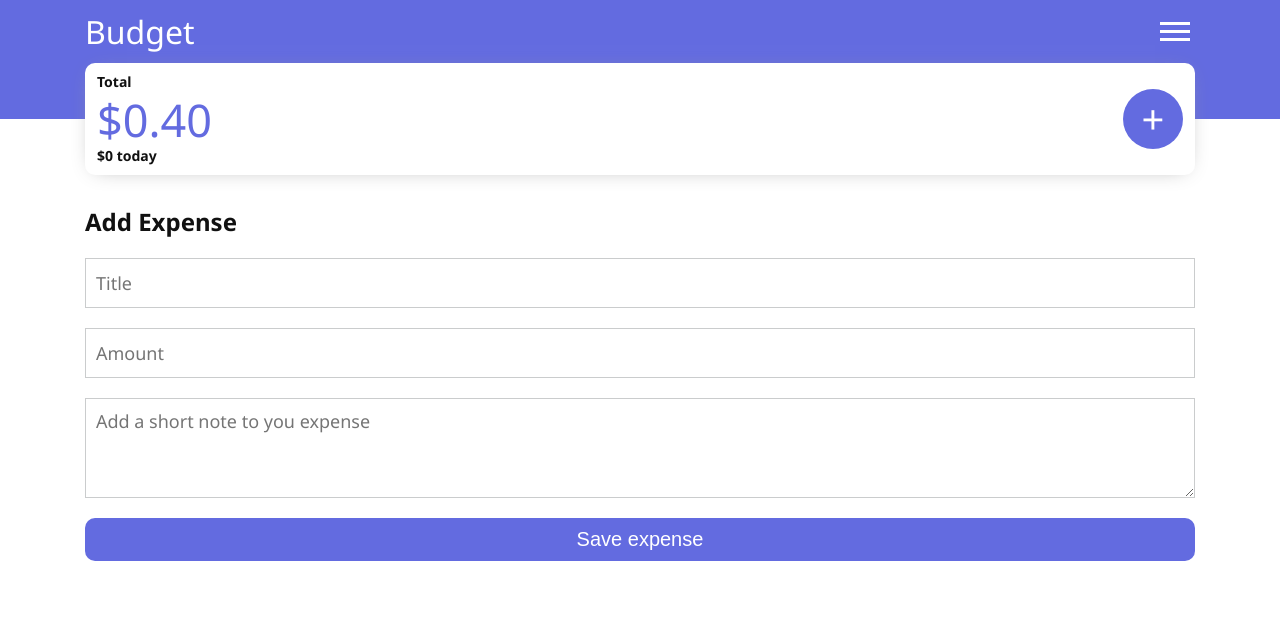
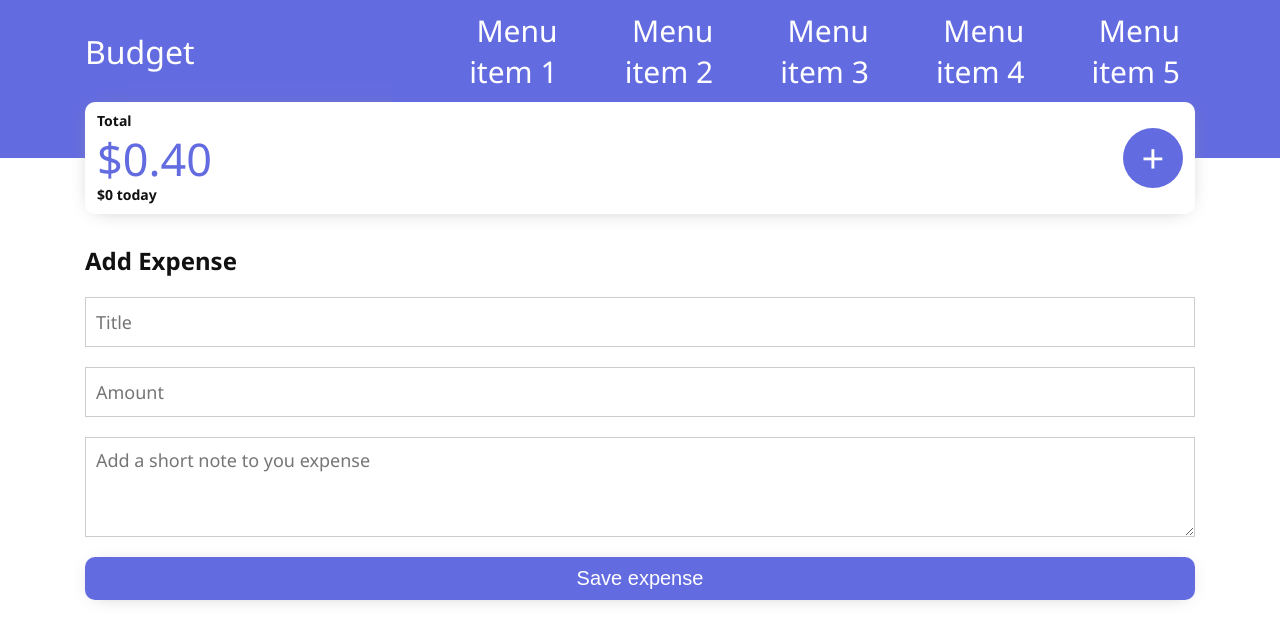
Before and after one commit to JasonDollar/Budget-app-frontend, a React (Create React App) app: page /addExpense in a window 1280 px wide. Shown: the top 642 px of the page. Built offline with nearby package versions, Linux system fonts and the light colour scheme.

Commit message:
mobile Navigation

```diff
--- a/src/components/ExpenseForm.js
+++ b/src/components/ExpenseForm.js
@@ -33,7 +33,7 @@ const SaveButton = styled.button`
   color: ${props => props.theme.textColorInverted};
   padding: 1rem 0;
   border: none;
-  border-radius: 10px;a
+  border-radius: 10px;
   box-shadow: ${props => props.theme.boxShadow};
 `
 
--- a/src/components/Header.js
+++ b/src/components/Header.js
@@ -1,6 +1,8 @@
-import React from 'react'
+import React, { useState } from 'react'
 import { Link } from 'react-router-dom'
 import styled from 'styled-components'
+
+import Nav from './Nav'
 
 const Container = styled.div`
   max-height: 30rem;
@@ -47,17 +49,27 @@ const Container = styled.div`
 `
 
 const Header = ({ totalComponentHeight }) => {
+  const [navOpen, toggleNavOpen] = useState(false)
+  const handleNavToggling = () => {
+    console.log(navOpen)
+    if (navOpen) {
+      toggleNavOpen(false)
+      return
+    }
+    toggleNavOpen(true)
+  }
   return (
     <Container bottomAdditionalSpace={totalComponentHeight}>
       <header className="desktopContainer header">
         <Link to="/">
           <h1>Budget</h1>
         </Link>
-        <div className="menuIconMobile">
+        <div className="menuIconMobile onlyMobile" onClick={handleNavToggling}>
           <span></span>
           <span></span>
           <span></span>
         </div>
+        <Nav isOpen={navOpen} toggleNavOpen={handleNavToggling}/>
       </header>
     </Container>
   )
--- /dev/null
+++ b/src/components/Nav.js
@@ -0,0 +1,107 @@
+import React from 'react'
+import styled from 'styled-components'
+import { NavLink } from 'react-router-dom'
+
+export const NavList = styled.ul`
+  position: fixed;
+  top: 0;
+  bottom: 0;
+  right: 0;
+  width: 70%;
+  z-index: 100;
+  margin: 0;
+  background: ${props => props.theme.mainThemeColor};
+  list-style: none;
+  padding: 10px;
+  display: flex;
+  flex-direction: column;
+  transform: translateX(100%);
+  transition: transform .3s;
+  &.open {
+    transform: translateX(0);
+  }
+  @media (min-width: 576px) {
+    margin-right: 2rem;
+    position: static;
+    flex-direction: row;
+    align-items: center;
+    justify-content: flex-end;
+    transform: translateX(0);
+    z-index: 0;
+
+  }
+  li {
+    &:first-of-type {
+      margin-top: 3rem;
+      @media (min-width: 576px) {
+        margin-top: 0;
+      }
+    }
+    margin-bottom: 1rem;
+    text-align: right;
+    font-size: 3rem;
+
+    @media (min-width: 576px) {
+      margin-left: 2rem;
+      margin-bottom: 0;
+      position: static;
+      flex-direction: row;
+      transform: translateX(0);
+    }
+  }
+
+  a, span, .closeMenu {
+    text-decoration: none;
+    color: ${props => props.theme.textColorWhite};
+  }
+  .closeMenu {
+    border: none;
+    background: none;
+    padding: 0;
+    margin: 0;
+    font-size: inherit;
+    font-family: inherit;
+    cursor: pointer;
+  }
+`
+
+const Backdrop = styled.div`
+  position: fixed;
+  top: 0;
+  bottom: 0;
+  left: 0;
+  right: 0;
+  z-index: 90;
+  background: rgba(0,0,0,.6);
+  display: ${props => props.isOpen ? 'static' : 'none'};
+`
+
+const Nav = ({ isOpen, toggleNavOpen }) => {
+  return (
+    <>
+      <Backdrop isOpen={isOpen} onClick={toggleNavOpen}/>
+      <NavList className={isOpen ? 'open' : ''}>
+        <li className="onlyMobile">
+          <button onClick={toggleNavOpen} className="closeMenu">Close</button>
+        </li>
+        <li>
+          <NavLink to="/">Menu item 1</NavLink>
+        </li>
+        <li>
+          <NavLink to="/">Menu item 2</NavLink>
+        </li>
+        <li>
+          <NavLink to="/">Menu item 3</NavLink>
+        </li>
+        <li>
+          <NavLink to="/">Menu item 4</NavLink>
+        </li>
+        <li>
+          <NavLink to="/">Menu item 5</NavLink>
+        </li>
+      </NavList>
+    </>
+  )
+}
+
+export default Nav
--- a/src/components/styles/globalStyles.js
+++ b/src/components/styles/globalStyles.js
@@ -34,4 +34,10 @@ export const GlobalStyle = createGlobalStyle`
   .margin-r-l {
     margin: 0 1.5rem;
   }
+
+  .onlyMobile {
+    @media (min-width: 576px) {
+      display: none !important;
+    }
+  }
 `
--- a/src/components/styles/theme.js
+++ b/src/components/styles/theme.js
@@ -4,4 +4,5 @@ export const theme = {
   textGreyColor: '#777',
   textColor: '#111',
   textColorInverted: '#fff',
+  textColorWhite: '#fff',
 }
```
